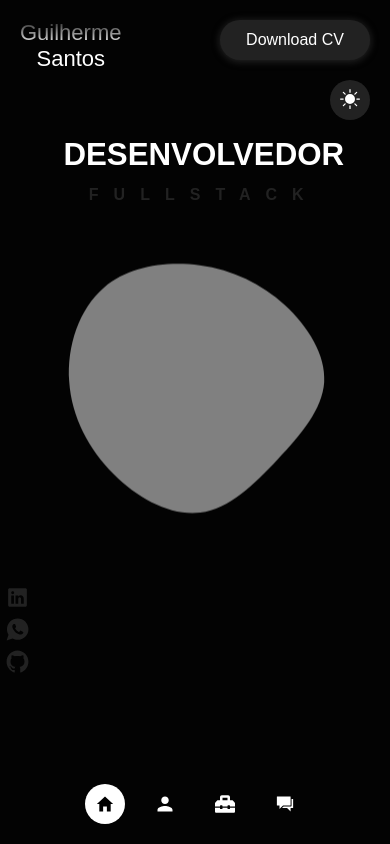
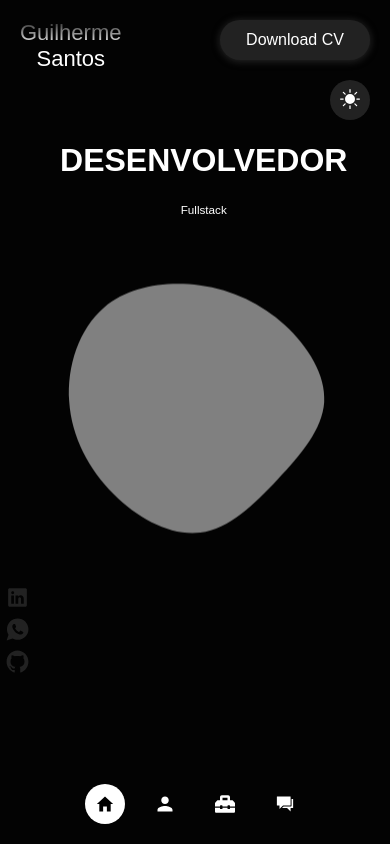
Before and after one commit to GuilhermeDevv/portfolio2.0, a React (Vite) app: page / in a window 390 px wide. Built offline with nearby package versions, Linux system fonts and the light colour scheme.

Commit message:
adjustment at responsiveness

```diff
--- a/src/components/Presentation/styles.ts
+++ b/src/components/Presentation/styles.ts
@@ -14,7 +14,7 @@
   @media (min-height: 569px) {
     top: 20px;
   }
-  @media (max-width: 960px) {
+  @media (max-width: 1320px) {
     flex-direction: column-reverse;
     justify-content: start;
     align-items: center;
@@ -33,29 +33,39 @@
   & h1 {
     animation: ImWhatTransition 1500ms ease-out forwards;
     position: relative;
-    //alinhar h1 com span
     left: -4px;
     font-size: 70px;
     text-transform: uppercase;
     font-weight: bold;
     color: ${({ theme }) => theme.colors.text};
-    @media (max-width: 720px) {
-      font-size: 3.125rem;
+    @media (max-width: 1320px) {
+      font-size: 60px;
+    }
+    @media (max-width: 865px) {
+      font-size: 44px;
+      left: 0px;
+    }
+    @media (max-width: 469px) {
+      font-size: 32px;
+      left: 0px;
+    }
+    @media (max-width: 320px) {
+      font-size: 28px;
       left: 0px;
     }
   }
-  & h3 {
+  & h2 {
     animation: ImWhatTransition 1000ms ease-out forwards;
     letter-spacing: 15px;
     text-transform: uppercase;
     font-weight: bold;
     font-size: 35px;
-    color: ${({ theme }) => theme.colors.backgroundButton};
-    @media (max-width: 720px) {
+    color: ${({ theme }) => theme.colors.text};
+    @media (max-width: 865px) {
       font-size: 16px;
     }
   }
-  @media (max-width: 960px) {
+  @media (max-width: 1320px) {
     @keyframes ImWhatTransition {
       0% {
         opacity: 0;
@@ -68,7 +78,6 @@
     }
 
     left: 0px;
-    line-height: 40px;
     text-align: center;
   }
   @media (min-width: 961px) {
```
